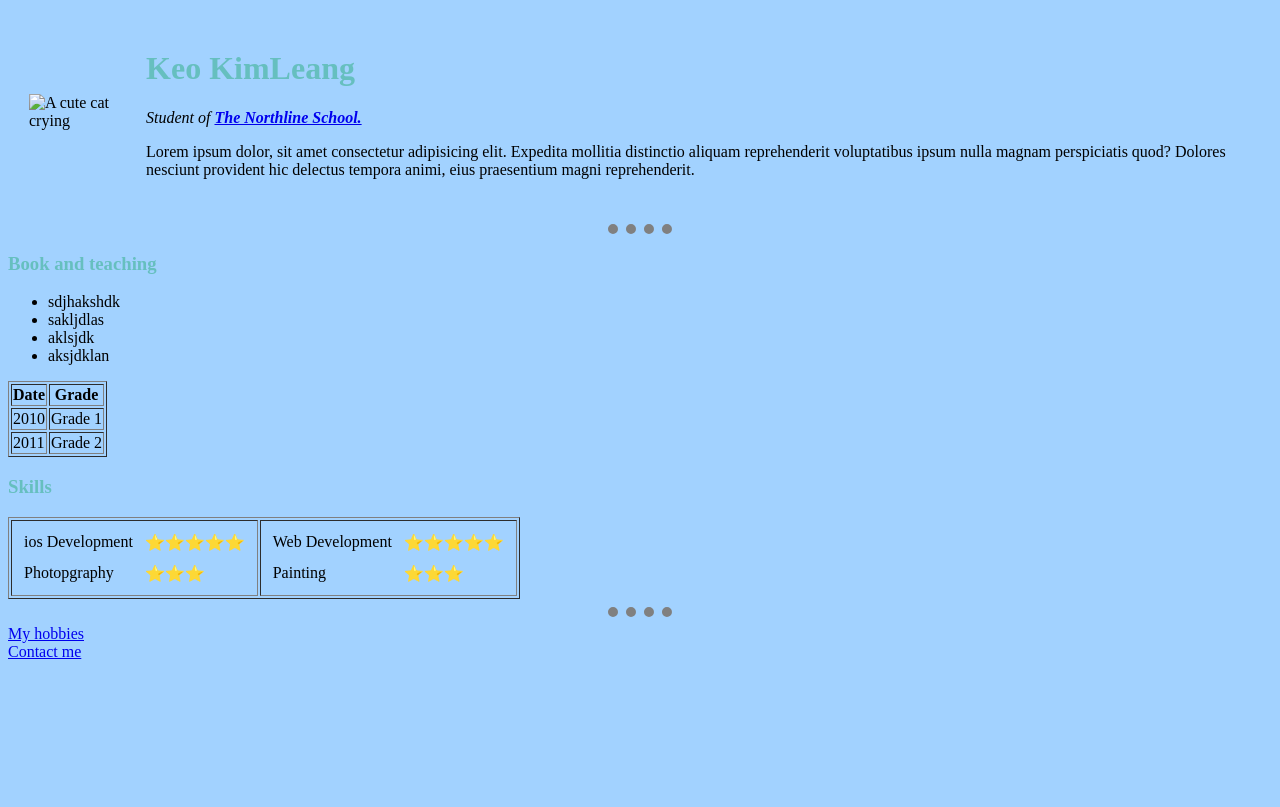
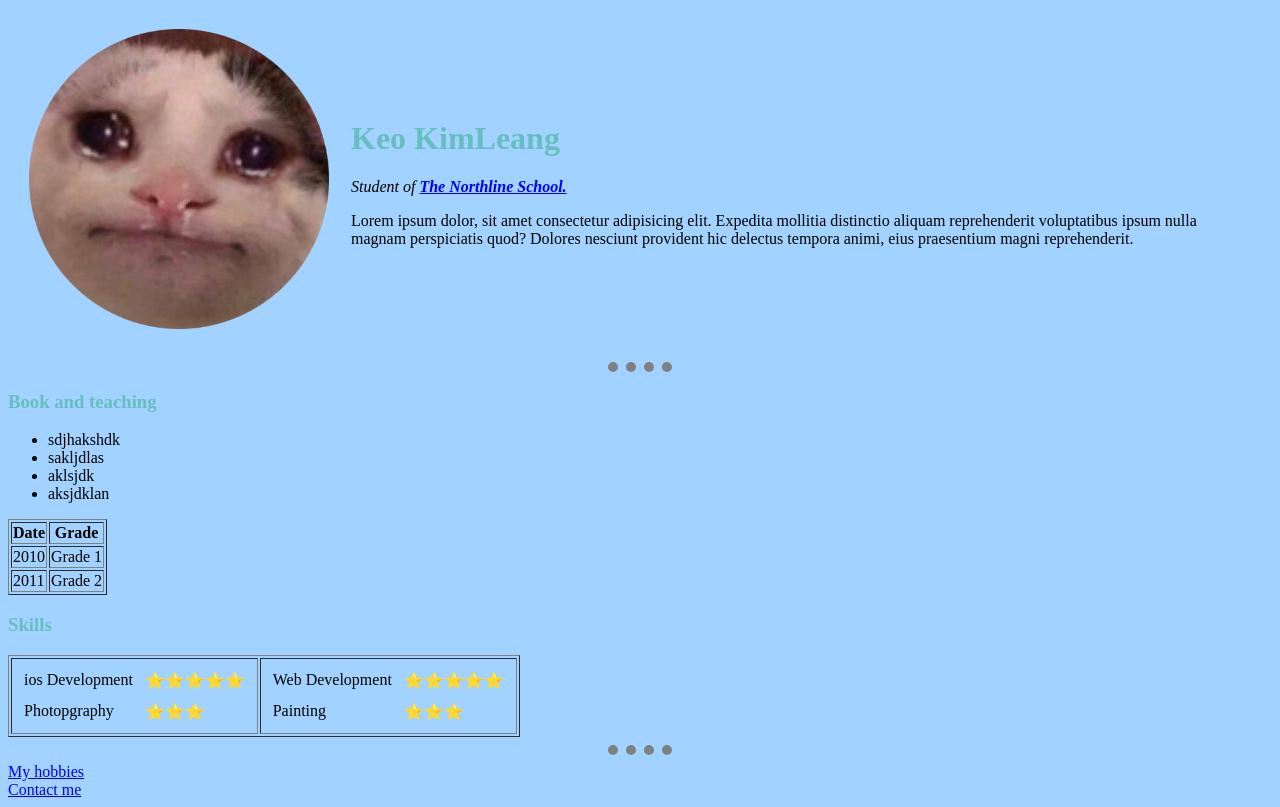
Before and after one commit to Leang302/cv, a plain HTML site: page index.html in a window 1280 px wide. Drawn offline with Linux system fonts and the light colour scheme.

Commit message:
Update index.html

```diff
--- a/index.html
+++ b/index.html
@@ -9,7 +9,7 @@
 <body>
     <table cellspacing="20">
         <tr>
-            <td><img src="images/cryingcat.png" alt="A cute cat crying"></td>
+            <td><img src="cryingcat.png" alt="A cute cat crying"></td>
             <td><h1>Keo KimLeang</h1>
                 <p><em>Student of <strong><a href="http://northlineschool.org">The Northline School.</a></strong></em></p>
                 <p>Lorem ipsum dolor, sit amet consectetur adipisicing elit. Expedita mollitia distinctio aliquam reprehenderit voluptatibus ipsum nulla magnam perspiciatis quod? Dolores nesciunt provident hic delectus tempora animi, eius praesentium magni reprehenderit.</p>
```
